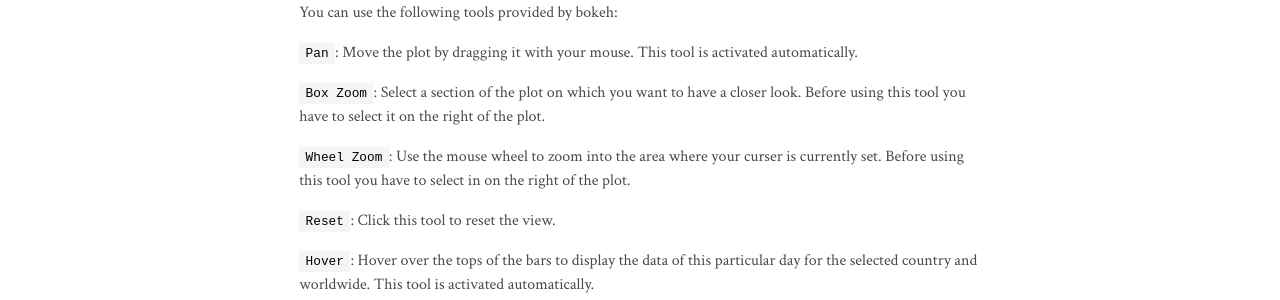
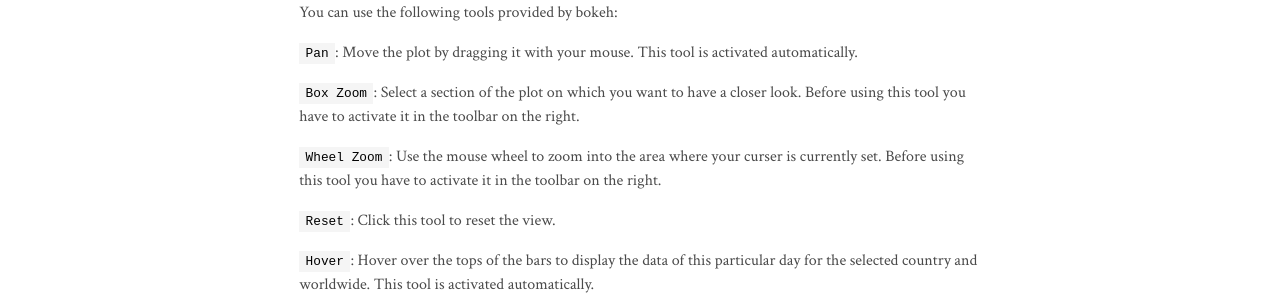
Before and after one commit to CorinnaBuerger/CorinnaBuerger.github.io, a Jekyll site: the page built from _posts/2020-10-14-covid_viewer.md, in a window 1280 px wide and 900 px high. Shown: the part 228-528 px from the top of the window. Built offline with Jekyll 4.4.1, drawn with Linux system fonts in a browser that asks for light colours; comment, search, counter and statistics services are not loaded.

Commit message:
change explanation of the tools

```diff
--- a/_posts/2020-10-14-covid_viewer.md
+++ b/_posts/2020-10-14-covid_viewer.md
@@ -13,9 +13,9 @@ You can use the following tools provided by bokeh:
 
 `Pan`: Move the plot by dragging it with your mouse. This tool is activated automatically.
 
-`Box Zoom`: Select a section of the plot on which you want to have a closer look. Before using this tool you have to select it on the right of the plot.
+`Box Zoom`: Select a section of the plot on which you want to have a closer look. Before using this tool you have to activate it in the toolbar on the right.
 
-`Wheel Zoom`: Use the mouse wheel to zoom into the area where your curser is currently set. Before using this tool you have to select in on the right of the plot.
+`Wheel Zoom`: Use the mouse wheel to zoom into the area where your curser is currently set. Before using this tool you have to activate it in the toolbar on the right.
 
 `Reset`: Click this tool to reset the view.
 
```
Also changed, not shown: 1 other file.
